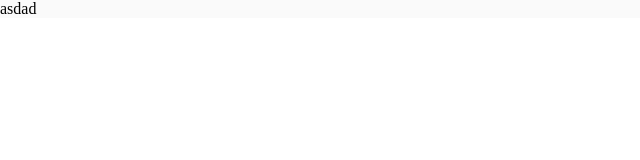
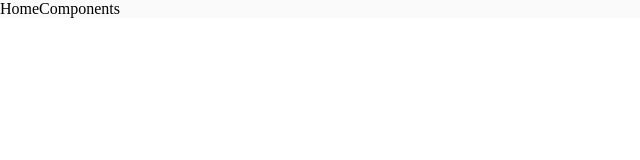
Before and after one commit to NeilenC/test-delsud-neilen, a Next.js app: page / in a window 1280 px wide. Shown: the top 160 px of the page, without its empty margins (0-640 px from the left). Built offline with nearby package versions, Linux system fonts and the light colour scheme.

Commit message:
homeComponent theme test

```diff
--- a/components/Home/HomeComponent.jsx
+++ b/components/Home/HomeComponent.jsx
@@ -3,7 +3,7 @@ import './homeStyles.css'
 const HomeComponent = () => {
   return (
     <div className='home-container'>
-      asdad
+      HomeComponents
     </div>
   )
 }
```
